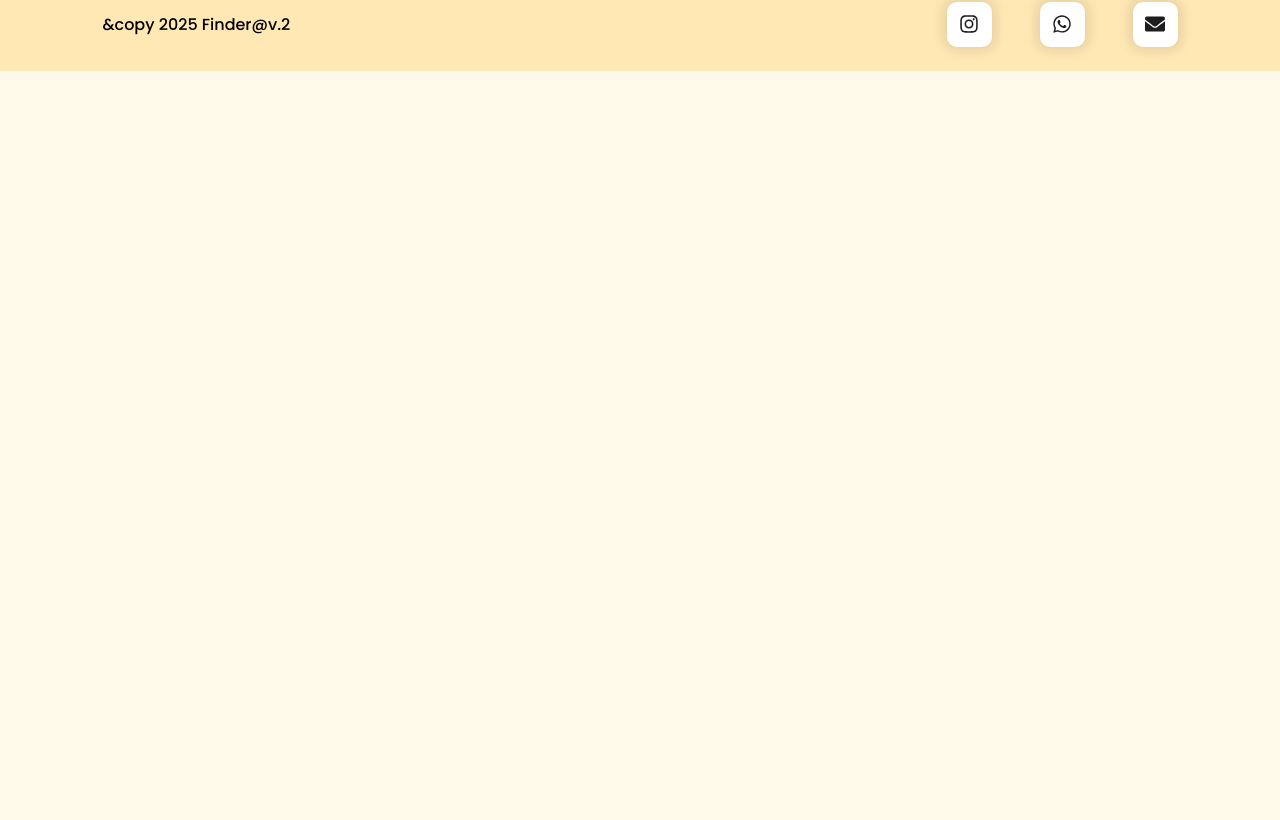
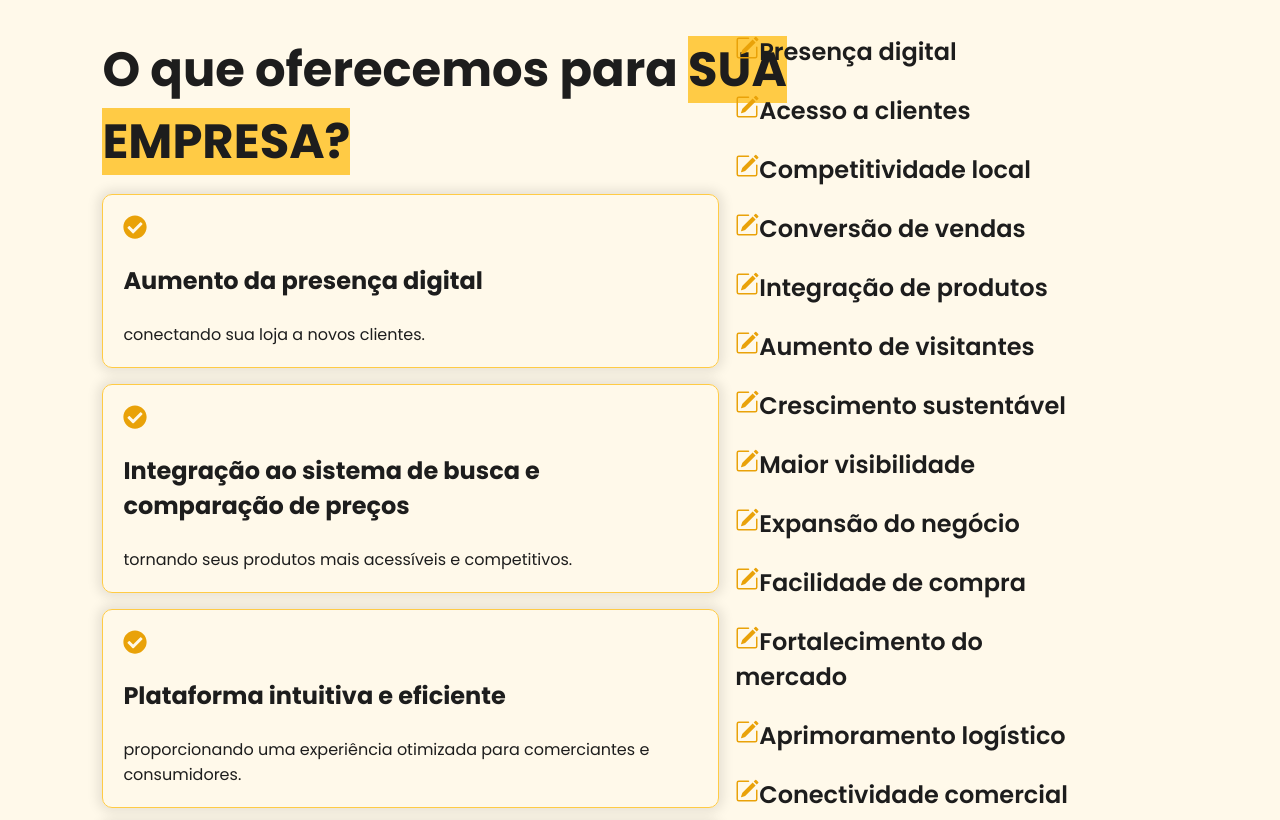
Before and after one commit to CauaHm/Finder_React, a React (Vite) app in the folder Finder/: page / in a window 1280 px wide. Shown: the part 1640-2460 px from the top of the page. Before the commit the page ends 1711 px from the top, so only its background shows below. Built offline with nearby package versions, Linux system fonts and the light colour scheme.

Commit message:
Section de services e alterando a lib para as animações

```diff
--- /dev/null
+++ b/Finder/src/components/Cards/index.tsx
@@ -0,0 +1,24 @@
+import { motion } from 'motion/react';
+import styles from './styles.module.css';
+import { FaCheckCircle } from "react-icons/fa";
+
+type CardsProps = {
+  title: string;
+  paragraph: string;
+};
+
+export function Cards({ title, paragraph }: CardsProps) {
+  return (
+    <motion.div
+        initial={{ opacity: 0, y: 100 }}
+        whileInView={{ opacity: 1, y: 0 }}
+        transition={{ duration: 1 }}
+    className={styles.listCards}>
+      <div className={styles.card}>
+        <FaCheckCircle />
+        <h3>{title}</h3>
+        <p>{paragraph}</p>
+      </div>
+    </motion.div>
+  );
+}
--- /dev/null
+++ b/Finder/src/components/Cards/styles.module.css
@@ -0,0 +1,33 @@
+.listCards {
+    width: 100%;
+    display: flex;
+    justify-content: start;
+    align-items: start;
+    gap: 48px;
+    position: relative;
+}
+
+.card {
+  display: flex;
+  flex-direction: column;
+  justify-content: center;
+  align-items: self-start;
+  padding: 20px;
+  gap: 24px;
+  color: var(--principal-dark);
+  box-shadow: 0px 0px 12px 4px rgba(0, 0, 0, 0.1);
+  border: 1px solid var(--principal);
+  border-radius: 10px;
+  width: 90%;
+}
+
+.card h3 {
+  font-weight: bolder;
+  font-size: 1.5rem;
+  color: var(--texto-2);
+}
+
+.card p {
+  color: var(--texto-2);
+  font-size: 1rem;
+}
--- a/Finder/src/components/GenericHtml/index.tsx
+++ b/Finder/src/components/GenericHtml/index.tsx
@@ -9,15 +9,18 @@ type GenericHtmlProps = {
 
 export function GenericHtml({ titulo, tituloGrifado, children }: GenericHtmlProps) {
   return (
-    <motion.div
-        initial={{ opacity: 0, x: -100 }}
-        animate={{ opacity: 1, x: 0 }}
-        transition={{ duration: 0.8 }}
+    <div
+
         className={styles.GenericHtml}
         >
 
-      <h2 className={styles.subTitle}>{titulo} <span className={styles.subTitleSpan}>{tituloGrifado}</span></h2>
+      <motion.h2
+      initial={{ opacity: 0, x: -5000 }}
+      animate={{ opacity: 0, x: 0 }}
+      whileInView={{ opacity: 1, y: 0 }}
+      transition={{ duration: 1 }}
+      className={styles.subTitle}>{titulo} <span className={styles.subTitleSpan}>{tituloGrifado}</span></motion.h2>
       {children}
-    </motion.div>
+    </div>
   );
 }
--- a/Finder/src/components/SectionAbout/index.tsx
+++ b/Finder/src/components/SectionAbout/index.tsx
@@ -11,9 +11,10 @@ export function SectionAbout() {
       <div className={styles.shape}></div>
       <motion.div
         className={styles.leftSction}
-        initial={{ opacity: 0, x: -100 }}
-        animate={{ opacity: 1, x: 0 }}
-        transition={{ duration: 0.8 }}
+        initial={{ opacity: 0, x: -50 }}
+        whileInView={{ opacity: 1, y: 0 }}
+        animate={{ opacity: 0, x: 0 }}
+        transition={{ duration: 1 }}
       >
         <h1 className={styles.title}>Aumente suas vendas! Cadastre seus produtos e <span>alcance mais clientes na sua região!</span></h1>
         <p>Cadastre seus produtos agora e ganhe mais visibilidade, atraindo clientes próximos e impulsionando seu negócio!</p>
--- a/Finder/src/components/SectionAboutDoWeDo/index.tsx
+++ b/Finder/src/components/SectionAboutDoWeDo/index.tsx
@@ -9,6 +9,7 @@ export function SectionAboutDoWeDo() {
       <motion.div
         initial={{ opacity: 0, x: -100 }}
         animate={{ opacity: 1, x: 0 }}
+        whileInView={{ opacity: 1, y: 0 }}
         transition={{ duration: 0.8 }}
         className={styles.leftSection}
         >
--- /dev/null
+++ b/Finder/src/components/SectionServices/index.tsx
@@ -0,0 +1,43 @@
+import { motion } from 'motion/react';
+import { BsPencilSquare } from "react-icons/bs";
+import styles from './styles.module.css';
+import { GenericHtml } from '../GenericHtml';
+import { Cards } from '../Cards';
+
+export function SectionServices() {
+  return (
+    <section className={styles.section}>
+      <GenericHtml titulo='O que oferecemos para' tituloGrifado='sua empresa?'>
+        <Cards title='Aumento da presença digital' paragraph='conectando sua loja a novos clientes.'/>
+        <Cards title='Integração ao sistema de busca e comparação de preços' paragraph='tornando seus produtos mais acessíveis e competitivos.'/>
+        <Cards title='Plataforma intuitiva e eficiente' paragraph='proporcionando uma experiência otimizada para comerciantes e consumidores.'/>
+        <Cards title='Promoção do crescimento do comércio local' paragraph='utilizando tecnologia para melhorar a visibilidade e vendas do seu negócio.'/>
+        <Cards title='Geolocalização da loja física' paragraph='facilitando a localização pelos clientes e impulsionando o fluxo de visitantes.'/>
+      </GenericHtml>
+      <motion.div
+        initial={{ opacity: 0, x: -100 }}
+        whileInView={{ opacity: 1, y: 0 }}
+        transition={{ duration: 1 }}
+        className={styles.rightSection}
+        >
+           <ul className={styles.list_itens}>
+                <li><BsPencilSquare /><span>Presença digital</span></li>
+                <li><BsPencilSquare /><span>Acesso a clientes</span></li>
+                <li><BsPencilSquare /><span>Competitividade local</span></li>
+                <li><BsPencilSquare /><span>Conversão de vendas</span></li>
+                <li><BsPencilSquare /><span>Integração de produtos</span></li>
+                <li><BsPencilSquare /><span>Aumento de visitantes</span></li>
+                <li><BsPencilSquare /><span>Crescimento sustentável</span></li>
+                <li><BsPencilSquare /><span>Maior visibilidade</span></li>
+                <li><BsPencilSquare /><span>Expansão do negócio</span></li>
+                <li><BsPencilSquare /><span>Facilidade de compra</span></li>
+                <li><BsPencilSquare /><span>Fortalecimento do mercado</span></li>
+                <li><BsPencilSquare /><span>Aprimoramento logístico</span></li>
+                <li><BsPencilSquare /><span>Conectividade comercial</span></li>
+                <li><BsPencilSquare /><span>Melhoria na experiência</span></li>
+                <li><BsPencilSquare /><span>Suporte ao varejo</span></li>
+            </ul>
+    </motion.div>
+    </section>
+  );
+}
--- /dev/null
+++ b/Finder/src/components/SectionServices/styles.module.css
@@ -0,0 +1,33 @@
+.section {
+    width: 100%;
+    display: flex;
+    justify-content: center;
+    align-items: start;
+    gap: 48px;
+    padding: 28px 8%;
+    margin-top: 100px;
+}
+
+.rightSection {
+    width: 35%;
+    height: 100%;
+}
+
+.list_itens {
+    display: flex;
+    flex-direction: column;
+    width: 100%;
+    justify-content: center;
+    align-items: self-start;
+    gap: 24px;
+}
+
+.list_itens li{
+    color: var(--principal-dark);
+    font-size: 1.5rem;
+}
+
+.list_itens li span {
+    color: var(--texto-2);
+    font-weight: 600;
+}
--- a/Finder/src/pages/Home/index.tsx
+++ b/Finder/src/pages/Home/index.tsx
@@ -1,5 +1,6 @@
 import { SectionAbout } from "../../components/SectionAbout";
 import { SectionAboutDoWeDo } from "../../components/SectionAboutDoWeDo";
+import { SectionServices } from "../../components/SectionServices";
 import { MainTamplates } from "../../Templates/MainTampletes";
 
 export function Home() {
@@ -8,6 +9,7 @@ export function Home() {
             <MainTamplates>
                 <SectionAbout/>
                 <SectionAboutDoWeDo/>
+                <SectionServices/>
             </MainTamplates>
            </>
     )
```
